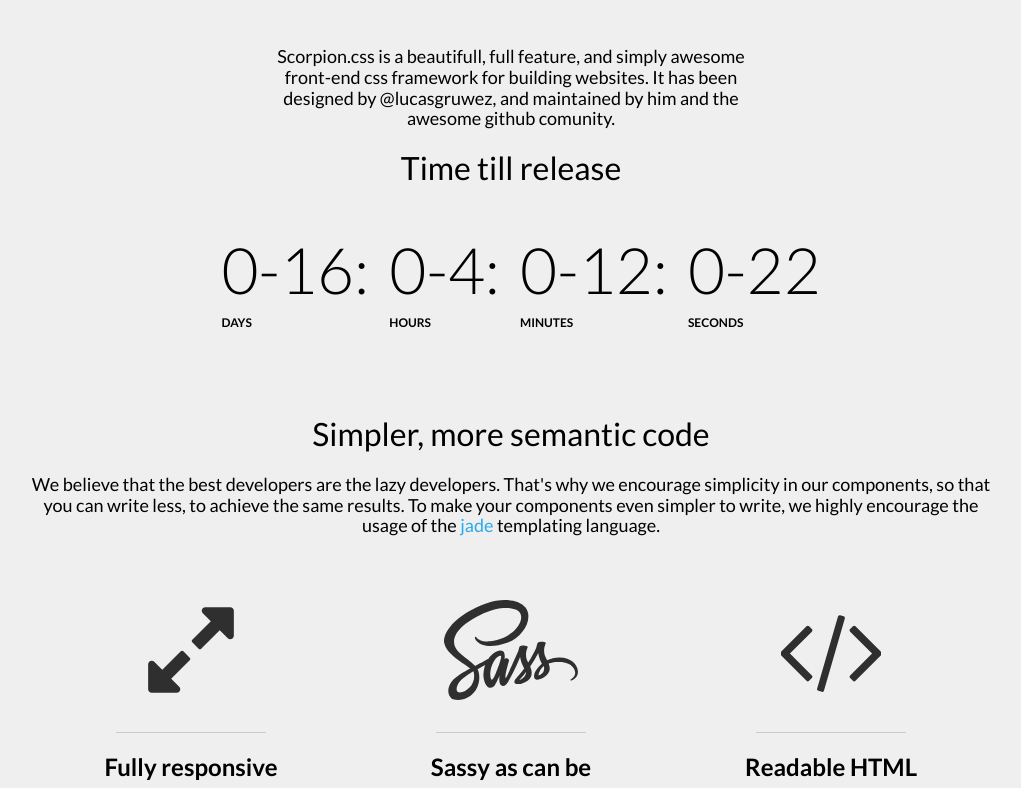
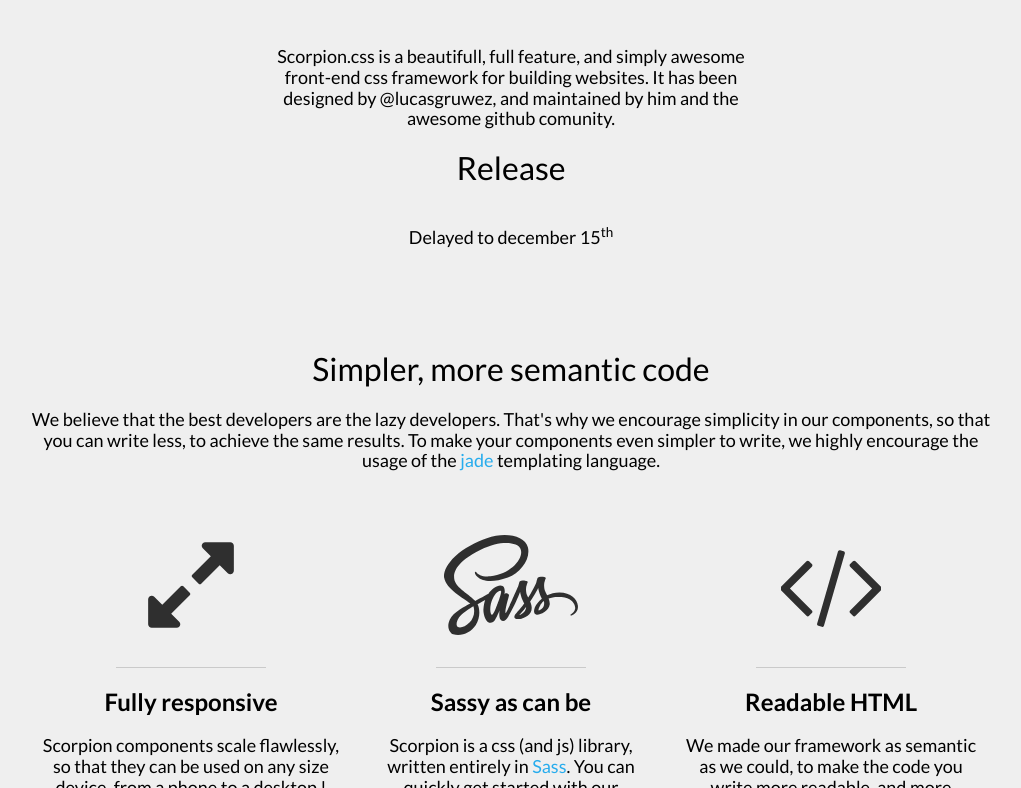
Before and after one commit to arguiot/scorpion-css.github.io, a Jekyll site: the page built from index.html, in a window 1280 px wide and 900 px high, scrolled down 300 px, cut to the strip 112-900 px from the top of the window. Shown: the whole strip, without its empty margins (129-1150 px from the left). Built offline with Jekyll 4.4.1, drawn with Linux system fonts in a browser that asks for light colours; nearby versions of some CDN libraries.

Commit message:
Update landing-page.html

```diff
--- a/_includes/landing-page.html
+++ b/_includes/landing-page.html
@@ -3,8 +3,8 @@
   <h1>Scorpion.css</h1>
   <header></header>
   <p class="description">{{site.description}}</p>
-  <h1>Time till release</h1>
-  <section class="counter"><span class="day"></span><span class="hour"></span><span class="min"></span><span class="sec"></span></section>
+  <h1>Release</h1>
+  <section class="counter"><p>Delayed to december 15<sup>th</sup></p></section>
 </div>
 <div>
   <section>
```
